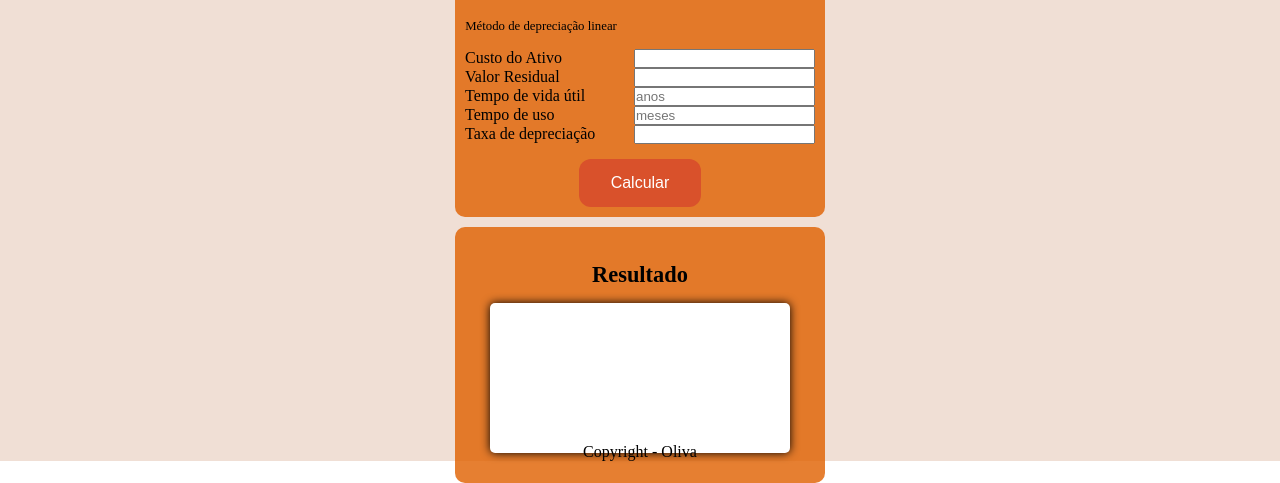
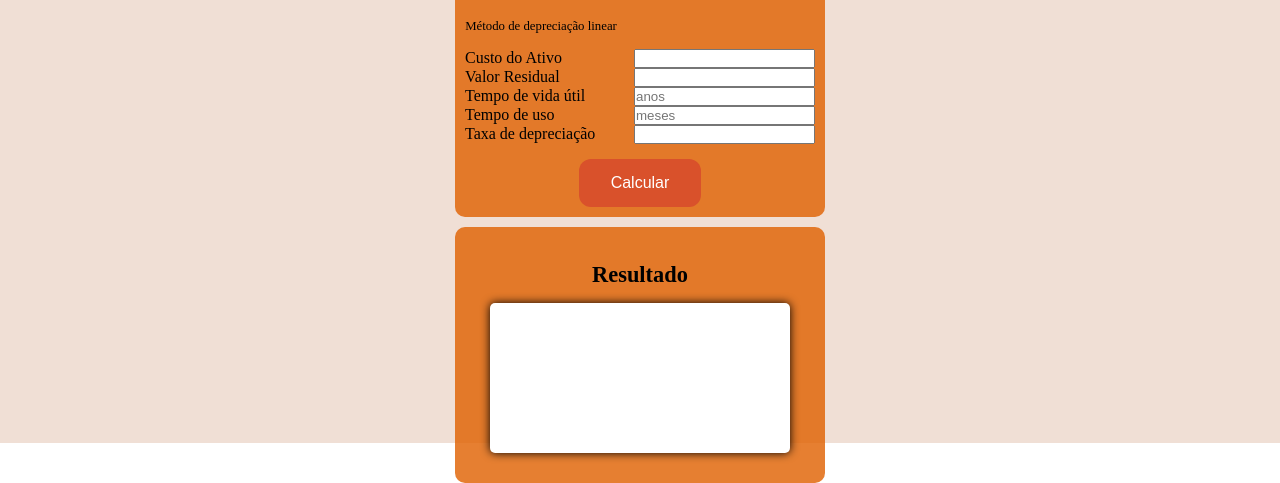
Before and after one commit to Olivamatheus/Calculadora-Depreciacao, a plain HTML site: page index.html in a window 1280 px wide. Shown: the part 434-917 px from the top of the page. Drawn offline with Linux system fonts and the light colour scheme.

Commit message:
no footer

```diff
--- a/index.html
+++ b/index.html
@@ -82,9 +82,6 @@
             </div>
         </div>
     </main>
-    <footer>
-        <p>Copyright - Oliva</p>
-    </footer>
     <script src="script.js"></script>
 </body>
 </html>
```
